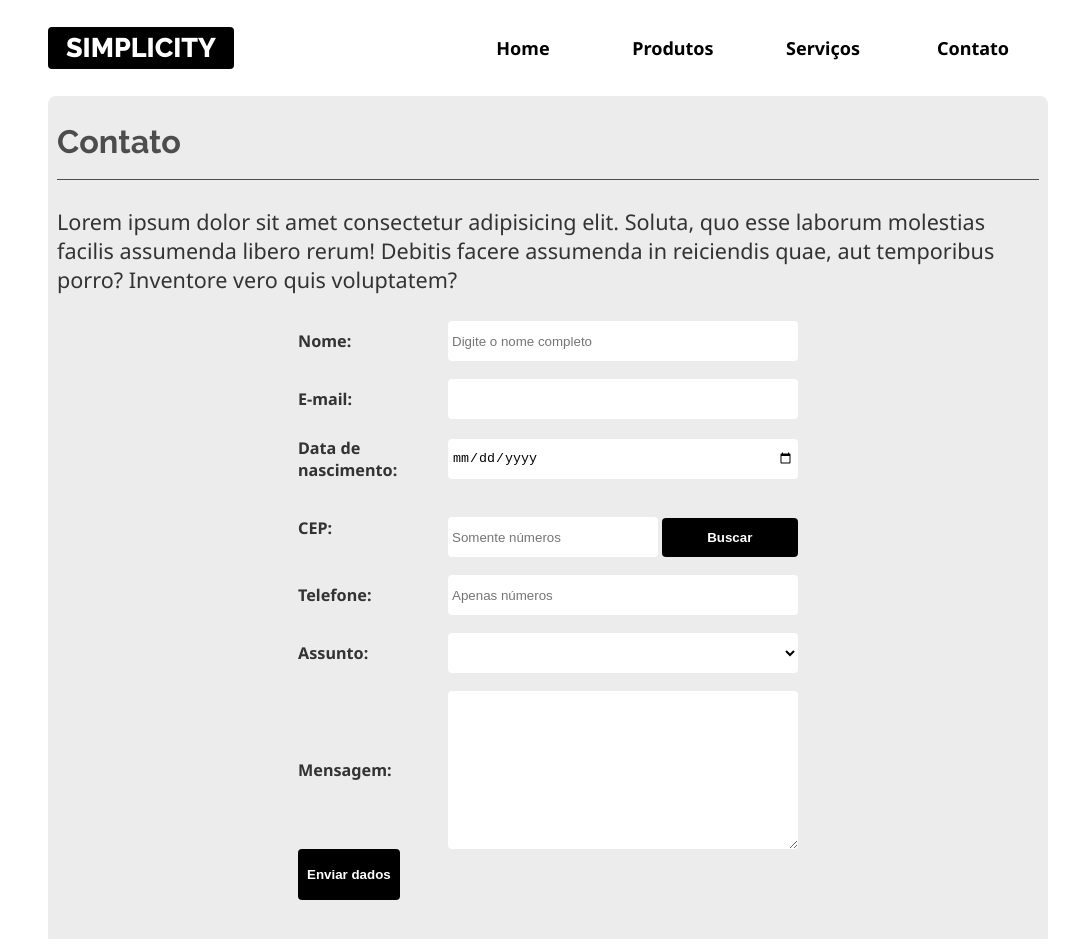
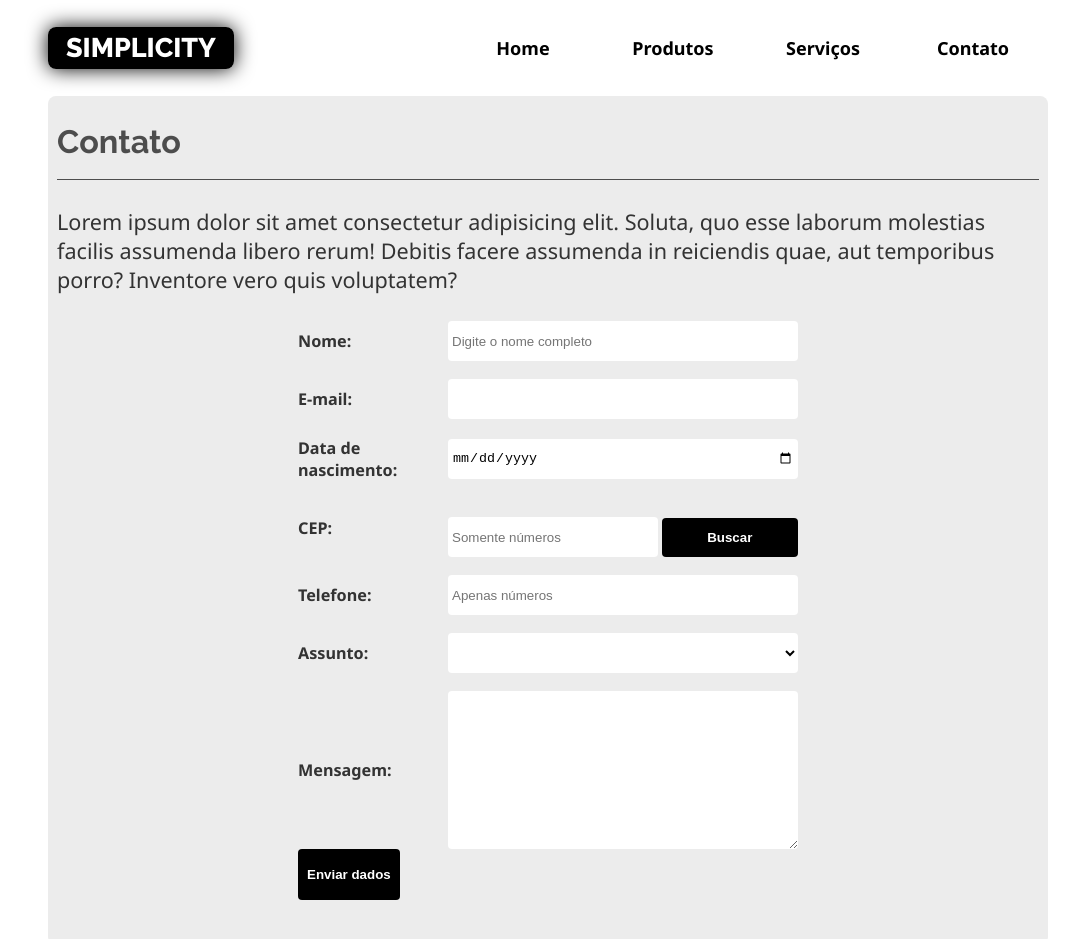
Before and after one commit to tiagoprogweb2024t1/simplicity, a plain HTML site: page contato.html in a window 1280 px wide. Shown: the top 939 px of the page, without its empty margins (92-1171 px from the left). Drawn offline with nearby package versions, Linux system fonts and the light colour scheme.

Commit message:
Ajuste no nome do site

```diff
--- a/css/estilos.css
+++ b/css/estilos.css
@@ -38,7 +38,8 @@ h1 a {
     background-color: var(--cor-escura);
     color: var(--cor-clara);
     padding: 0.3rem 1rem;
-    border-radius: 4px;
+    border-radius: 8px;
+    box-shadow: var(--cor-escura) 0 0 20px;
 }
 
 /* Limitador da div contida no header */
```
